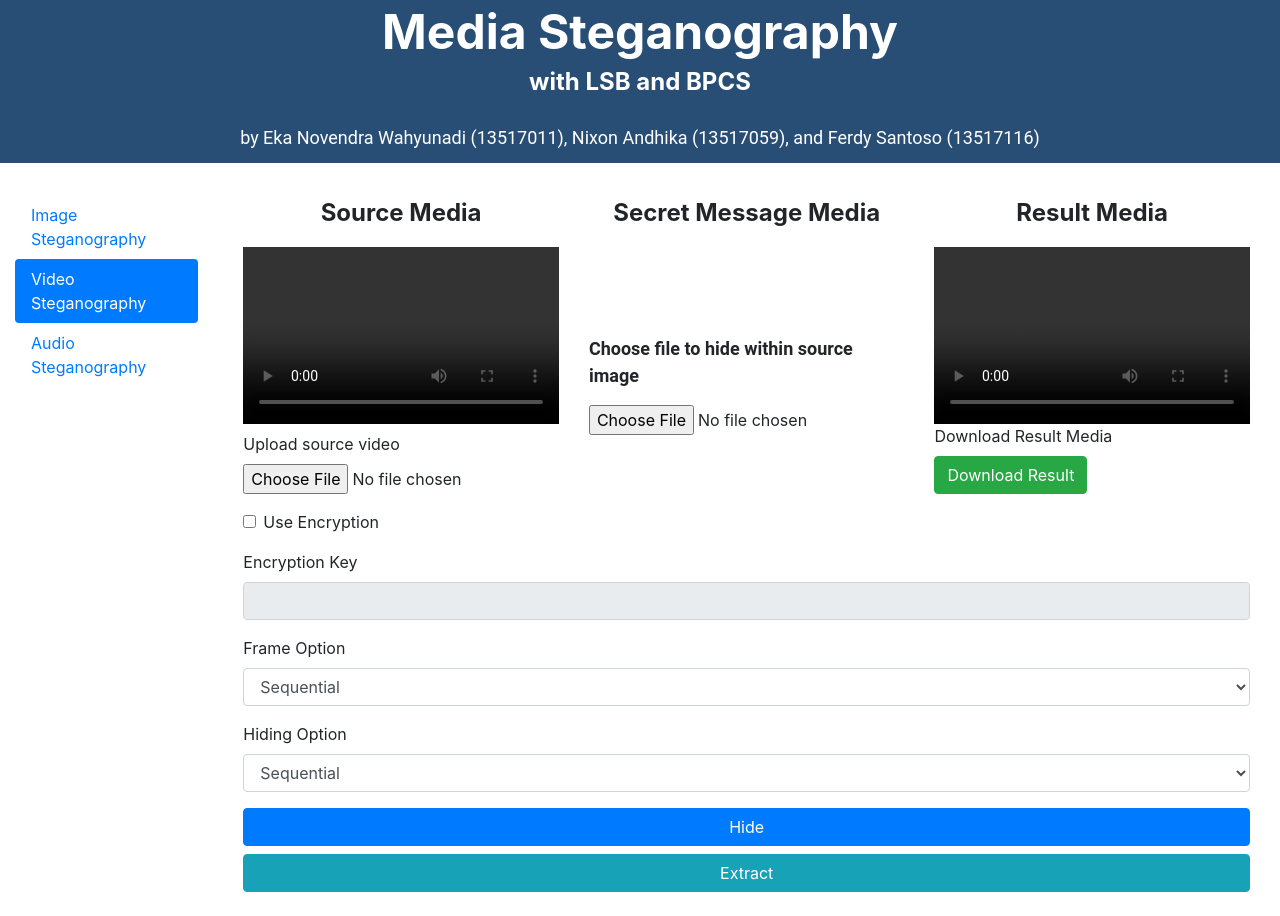
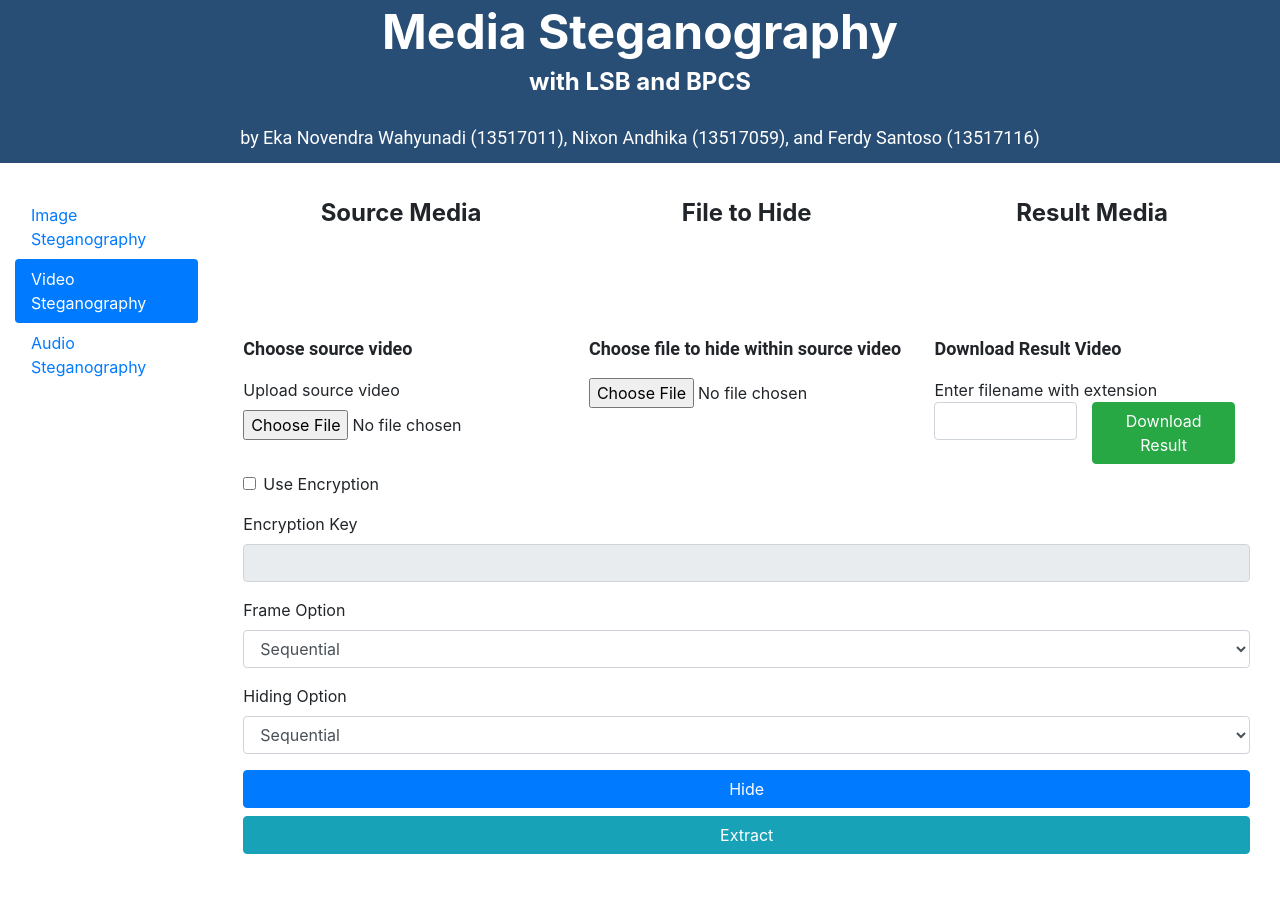
Before and after one commit to novendraw/media-steganography, a React (Create React App) app: page / in a window 1280 px wide. Both pictures are taken after a click on the tab "Video Steganography". After the commit the page ends 878 px from the top, so only its background shows below. Built offline with nearby package versions, Linux system fonts and the light colour scheme.

Commit message:
Commented video player

```diff
--- a/src/Steganography/Video.js
+++ b/src/Steganography/Video.js
@@ -38,8 +38,9 @@ export default class Video extends React.PureComponent {
       message: null,
       messageURL: null,
       resultVid: null,
+      resultVidURL: null,
       seed: null,
-      resultVidFilename: null,
+      resultFilename: "",
       useEncryption: false,
     };
   }
@@ -49,10 +50,9 @@ export default class Video extends React.PureComponent {
     // Read AVI File
     let riff = new RIFFFile();
     riff.setSignature(plainText)
-
+    console.log(riff.signature)
     // Find subChunks with format 'movi' indicating video data
     let iData = 0
-    console.log(riff.signature)
     for (let i = 0; i < riff.signature.subChunks.length; i++) {
       if (riff.signature.subChunks[i].chunkId === 'LIST' && riff.signature.subChunks[i].format === 'movi') {
         iData = i
@@ -83,7 +83,6 @@ export default class Video extends React.PureComponent {
     if (frameOption === 'random') {
       frames = shuffleSeed.shuffle(frames, seed)
     }
-    console.log(frames)
 
     if (messageLength * 8 > dataSize) {
       alert("Source capacity is not enough");
@@ -116,8 +115,6 @@ export default class Video extends React.PureComponent {
     // LSB algorithm
     for (let i = 0; i < binaryMessage.length; i++) {
       let binaryPlainText = ("000000000" + plainText[plainTextBytes[i]].toString(2)).substr(-8)
-      // console.log(binaryPlainText)
-      // console.log(plainText[plainTextBytes[i]])
       binaryPlainText = binaryPlainText.substring(0, 7) + binaryMessage[i]
       let bytesPlainText = parseInt(binaryPlainText, 2)
 
@@ -171,9 +168,7 @@ export default class Video extends React.PureComponent {
     }
 
     // filesize
-    console.log(messageLength)
     let filesizeBinary = messageLength.toString(2)
-    console.log(filesizeBinary)
     while (filesizeBinary.length < 32) {
       filesizeBinary = '0' + filesizeBinary
     }
@@ -183,7 +178,7 @@ export default class Video extends React.PureComponent {
       iJunk += 1
     }
 
-    this.setState({ resultVidFilename: "result.avi" })
+    this.setState({ resultFilename: "result.avi" })
     this.setState({ resultVid: cipherText })
 
   }
@@ -244,7 +239,6 @@ export default class Video extends React.PureComponent {
 
     // Find subChunks with format 'movi' indicating video data
     let iData = 0
-    console.log(riff.signature)
     for (let i = 0; i < riff.signature.subChunks.length; i++) {
       if (riff.signature.subChunks[i].chunkId === 'LIST' && riff.signature.subChunks[i].format === 'movi') {
         iData = i
@@ -269,7 +263,6 @@ export default class Video extends React.PureComponent {
     if (frameOption === 'random') {
       frames = shuffleSeed.shuffle(frames, seed)
     }
-    console.log(frames)
 
     // construct stream of frames used
     let bytesSize = 0
@@ -292,8 +285,6 @@ export default class Video extends React.PureComponent {
     let binaryOutputMessage = ''
     for (let i = 0; i < binaryMessageLength; i++) {
       let binaryCipherText = ("000000000" + cipherText[cipherTextBytes[i]].toString(2)).substr(-8)
-      // console.log(binaryPlainText)
-      // console.log(plainText[plainTextBytes[i]])
       binaryOutputMessage += binaryCipherText[7]
     }
 
@@ -311,7 +302,7 @@ export default class Video extends React.PureComponent {
       outputMessage = decodeFile(outputMessage, key)
     }
 
-    this.setState({ resultVidFilename: filenameString })
+    this.setState({ resultFilename: filenameString })
     this.setState({ resultVid: outputMessage })
   }
 
@@ -422,20 +413,25 @@ export default class Video extends React.PureComponent {
     this.setState({ useEncryption: event.target.checked });
   }
 
+  saveFileName = (event) => {
+    this.setState({ resultFilename: event.target.value });
+  }
+
   render() {
-    const { sourceVidURL, messageURL, resultVid, resultVidURL, resultVidFilename, useEncryption} = this.state;
+    const { sourceVidURL, messageURL, resultVid, resultVidURL, resultFilename, useEncryption} = this.state;
     return (
       <React.Fragment>
         <Form onSubmit={this.handleSubmit} className="margin-bottom-md">
           <Row>
             <Col xs={4} className="content-start">
-              <div className="content-center subheadline bold margin-bottom-sm">
+              <div className="content-center subheadline bold margin-bottom-xxl">
                 Source Media
               </div>
-              <div className="content-center full-width margin-bottom-xs">
-                <ResponsiveEmbed aspectRatio="16by9">
+              <div className="body-text bold margin-bottom-sm">
+                {/* <ResponsiveEmbed aspectRatio="16by9">
                   <video src={sourceVidURL} className="full-height" controls/>
-                </ResponsiveEmbed>
+                </ResponsiveEmbed> */}
+                Choose source video
               </div>
               <Form.Group>
                 <Form.File id="inputSourceVid" label="Upload source video" onChange={(e) => this.renderVid(e.target.files, "source")} accept="video/avi"/>
@@ -444,10 +440,10 @@ export default class Video extends React.PureComponent {
 
             <Col xs={4}>
               <div className="content-center subheadline bold margin-bottom-xxl">
-                Secret Message Media
+                File to Hide
               </div>
               <div className="body-text bold margin-bottom-sm">
-                Choose file to hide within source image
+                Choose file to hide within source video
               </div>
               <Form.Group>
                 <Form.File id="inputMessage" onChange={(e) => this.renderVid(e.target.files, "message")}/>
@@ -455,24 +451,40 @@ export default class Video extends React.PureComponent {
             </Col>
 
             <Col xs={4}>
-              <div className="content-center subheadline bold margin-bottom-sm">
+              <div className="content-center subheadline bold margin-bottom-xxl">
                 Result Media
               </div>
-              <div className="full-width margin-bottom-xs">
-                <ResponsiveEmbed aspectRatio="16by9">
+              <div className="body-text bold margin-bottom-sm">
+                {/* <ResponsiveEmbed aspectRatio="16by9">
                   <video src={resultVidURL} className="full-height" controls/>
-                </ResponsiveEmbed>
-                Download Result Media
+                </ResponsiveEmbed> */}
+                Download Result Video
               </div>
+              <Row>
+                <div>Enter filename with extension</div>
+              </Row>
+              <Row>
+                <Col className="no-indent">
+                  <Form.Group controlId="filenameField">
+                    <Form.Control
+                      value={resultFilename}
+                      type="text"
+                      onChange={(event) => { this.saveFileName(event) }}
+                    />
+                  </Form.Group>
+                </Col>
+                <Col className="no-indent">
                   <Button
                     variant="success"
                     type="button"
                     className="margin-bottom-xs"
-                onClick={() => downloadBinaryFile(resultVidFilename, resultVid)}
+                    onClick={() => downloadBinaryFile(resultFilename, resultVid)}
                   >
                     {" "}
                     Download Result
                   </Button>
+                </Col>
+              </Row>
             </Col>
           </Row>
           <Row>
```
Lines whose indentation alone changed are shown as unchanged.
